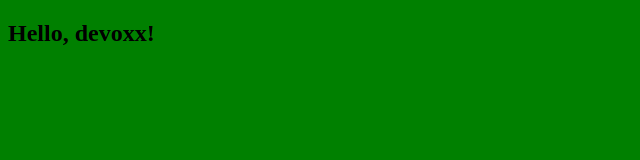
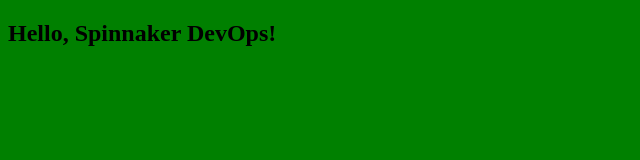
Before and after one commit to lljuser/spin-kub-demo, a plain HTML site: page content/index.html in a window 1280 px wide. Shown: the whole page, without its empty margins (0-640 px from the left). Drawn offline with Linux system fonts and the light colour scheme.

Commit message:
modify index.html

```diff
--- a/content/index.html
+++ b/content/index.html
@@ -1,6 +1,6 @@
 <!DOCTYPE html>
 <html>
   <body style="background-color:green">
-    <h2>Hello, devoxx!</h2>
+    <h2>Hello, Spinnaker DevOps!</h2>
   </body>
 </html>
```
